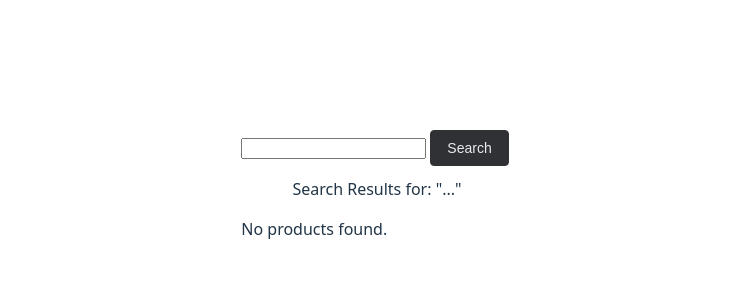
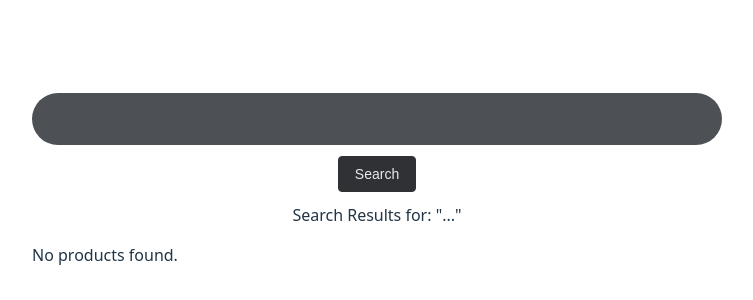
Before and after one commit to aman3096/search-product, a React (Vite) app in the folder client-search/: page /products in a window 1280 px wide. Shown: the part 212-512 px from the top of the page, without its empty margins (263-1016 px from the left). Built offline with nearby package versions, Linux system fonts and the light colour scheme.

Commit message:
add: css additions

```diff
--- a/client-search/src/components/home/index.css
+++ b/client-search/src/components/home/index.css
@@ -9,7 +9,7 @@
     border-radius: 26px;
     margin: auto;
     padding: 0 0 0 20px;
-    width: 100%;
+    width: 668px;
 }
 .search-input:hover {
     background: #303134;
--- a/client-search/src/components/products/index.css
+++ b/client-search/src/components/products/index.css
@@ -15,6 +15,10 @@
     border-radius: 8px;
     width: 40%;
 }
+.product-grid {
+    display: flex;
+    gap: 1.5em;
+}
 .search-button {
     background-color: #303134;
     border: 1px solid #303134;
--- a/client-search/src/components/products/index.jsx
+++ b/client-search/src/components/products/index.jsx
@@ -2,6 +2,7 @@ import { useState, useEffect } from 'react';
 import { useSearchParams } from 'react-router-dom';
 import axios from 'axios';
 import './index.css';
+import '../home/index.css';
 
 const Products = () => {
     const [searchParams] = useSearchParams();
@@ -37,7 +38,9 @@ const Products = () => {
 
   return (
       <div>
-        <input value={searchTerm} onChange={(e)=>setSearchTerm(e.target.value)} className="" />
+        <input value={searchTerm}
+        className="search-input"
+        onChange={(e)=>setSearchTerm(e.target.value)} />
         <button className="search-button" onClick={() => fetchProducts()}>Search</button>
         <div>Search Results for: "{searchTerm || '...'}"</div>
         {error && <p className="error">{error}</p>}
```
